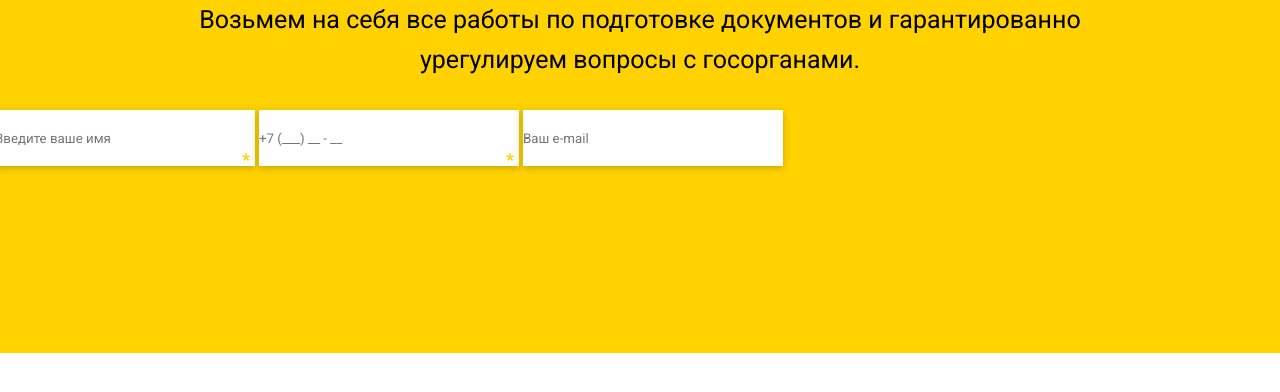
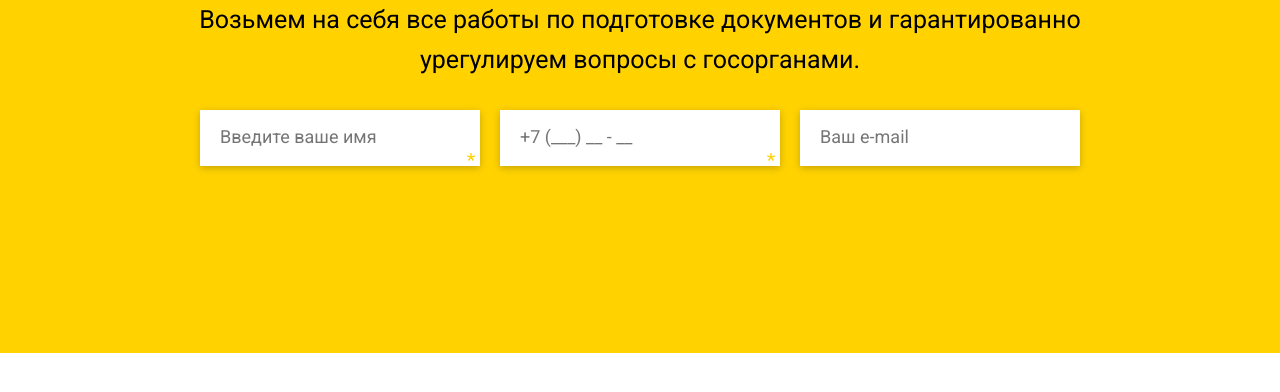
Before and after one commit to flex4ever/legalizationSelfConstruction, a plain HTML site: page index.html in a window 1280 px wide. Shown: the part 270-662 px from the top of the page. Drawn offline with Linux system fonts and the light colour scheme.

Commit message:
second_block_four

```diff
--- a/css/style.css
+++ b/css/style.css
@@ -49,6 +49,7 @@ input {
     background: #FFFFFF;
     box-shadow: 0px 2px 7px #C5A408;
     border: 0;
+    padding-left: 20px;
 
 }
 input[type="text"]{
@@ -66,3 +67,32 @@ input[type="tel"]{
     display: flex;
     justify-content: center;
 }
+::-webkit-input-placeholder {
+    font-size: 18px;
+}
+
+::-moz-placeholder {
+    font-size: 18px;
+}
+
+:-moz-placeholder {
+    font-size: 18px;
+
+}
+
+:-ms-input-placeholder {
+    font-size: 18px;
+}
+
+::-webkit-input-placeholder {
+    font-size: 18px;
+}
+.first_block_main_two-inputs{
+    width: 880px;
+    display: flex;
+    justify-content: space-between;
+}
+.first_block_main_two-inputs_flex{
+    display: flex;
+    justify-content: center;
+}
--- a/index.html
+++ b/index.html
@@ -22,15 +22,18 @@
             <div class="container">
                 <p class="first_block_main_two-decor-one">Доверьте легализацию самостроя профессионалам
                 </p>
-  <div  class="first_block_main_two-decor-two-one">
+                <div class="first_block_main_two-decor-two-one">
                     <p class="first_block_main_two-decor-two">Возьмем на себя все работы по подготовке документов и
                         гарантированно урегулируем вопросы с госорганами.
                     </p>
                 </div>
-                <div class="first_block_main_two-inputs">
-                    <input class="first_block_main_two-input-one" placeholder="Введите ваше имя" type="text">
-                    <input class="first_block_main_two-input-two" data-tel-input placeholder="+7 (___) __ - __" type="tel">
-                    <input class="first_block_main_two-input-three" placeholder="Ваш e-mail" type="email">
+                <div class="first_block_main_two-inputs_flex">
+                    <div class="first_block_main_two-inputs">
+                        <input class="first_block_main_two-input-one" placeholder="Введите ваше имя" type="text">
+                        <input class="first_block_main_two-input-two" data-tel-input placeholder="+7 (___) __ - __"
+                            type="tel">
+                        <input class="first_block_main_two-input-three" placeholder="Ваш e-mail" type="email">
+                    </div>
                 </div>
             </div>
         </div>
```
